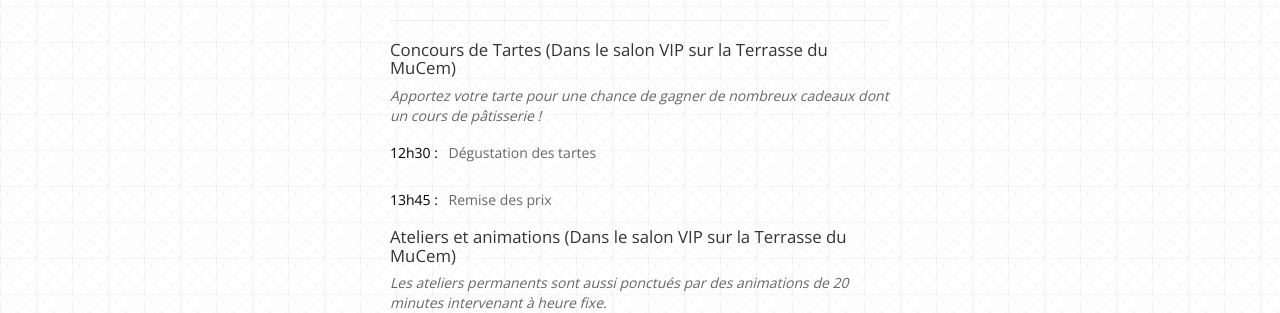
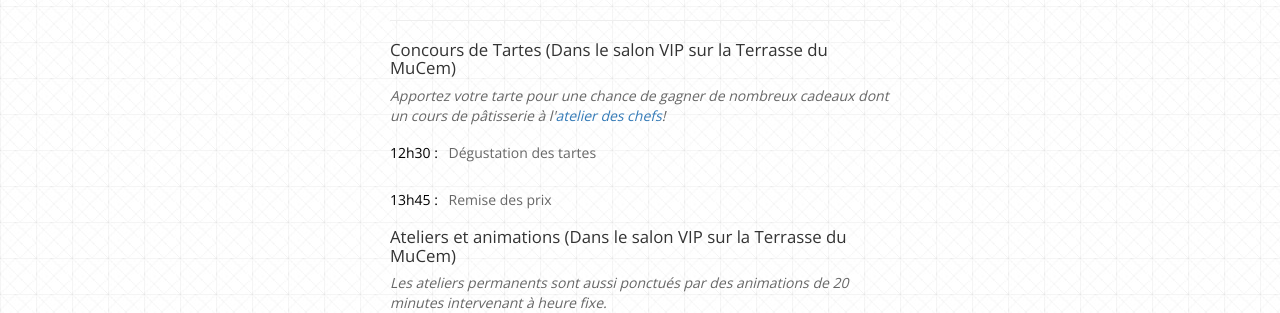
Before and after one commit to Piday/piday.github.io, a Jekyll site: the page built from programme.html, in a window 1280 px wide and 1365 px high. Shown: the part 714-1027 px from the top of the window. Built offline with Jekyll 4.4.1, drawn with Linux system fonts in a browser that asks for light colours; nearby versions of some CDN libraries; Markdown is read by kramdown in place of the engine named in the settings.

Commit message:
atelier des chefs
mention nominative de l’atelier des chefs

```diff
--- a/programme.html
+++ b/programme.html
@@ -48,7 +48,7 @@ permalink: /Programme/
       <hr>
       <h3 class = "programme">Concours de Tartes (Dans le salon VIP sur la Terrasse du MuCem)</h3>
       <ul class = "programme">
-		<li><em>Apportez votre tarte pour une chance de gagner de nombreux cadeaux dont un cours de pâtisserie !</em></li>
+		<li><em>Apportez votre tarte pour une chance de gagner de nombreux cadeaux dont un cours de pâtisserie à l'<a href="http://www.atelierdeschefs.fr">atelier des chefs</a>!</em></li>
         <li>
           <p>
           <a class = "horaire" name = "tartes">12h30 :</a> Dégustation des tartes
```
